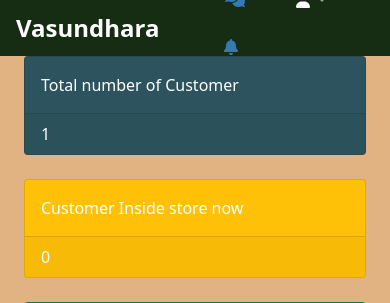
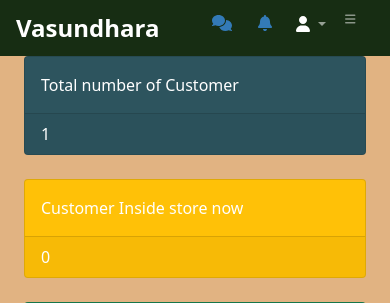
Before and after one commit to kustav123/ULM, a PHP site: page /index.php in a window 390 px wide. Shown: the top 303 px of the page. Run offline with PHP 8.4, Linux system fonts and the light colour scheme; a user stored in the database is signed in; data comes from the database, SQL or seed files in the repository; data that the repository does not hold is empty; some libraries are stand-ins or nearby versions.

Commit message:
nanadmin icon proble slove in mobile screen

```diff
--- a/navadmn.php
+++ b/navadmn.php
@@ -308,13 +308,14 @@ function format ( d ) {
 
     <!-- Navbar-->
     <ul class="navbar-nav ms-auto me-0 me-md-3 my-2 my-lg-0">
-        <li class="nav-item">
+    <li class="nav-item">
             <div class="input-group">
 
-            <button class="btn btn-link" type="button" id="groupChatModalBtn" data-bs-toggle="modal" data-bs-target="#chat-modal"><i class="fas fa-comments"></i></button>
-            <button class="btn btn-link" type="button" id="inboxModalBtn" data-bs-toggle="modal" data-bs-target="#inboxModal"><i class="fas fa-bell"></i></button>
+            <button class="btn btn-link" type="button" id="groupChatModalBtn" data-bs-toggle="modal" data-bs-target="#chat-modal"><i class="fas fa-comments"></i></button></li>
+
+            <li class="nav-item"><button class="btn btn-link" type="button" id="inboxModalBtn" data-bs-toggle="modal" data-bs-target="#inboxModal"><i class="fas fa-bell"></i></button></li>
             </div>
-        </li>
+
         <li class="nav-item dropdown">
             <a class="nav-link dropdown-toggle" id="navbarDropdown" href="#" role="button" data-bs-toggle="dropdown" aria-expanded="false"><i class="fas fa-user  fa-fw  text-white"></i></a>
             <ul class="dropdown-menu dropdown-menu-end" aria-labelledby="navbarDropdown">
```
